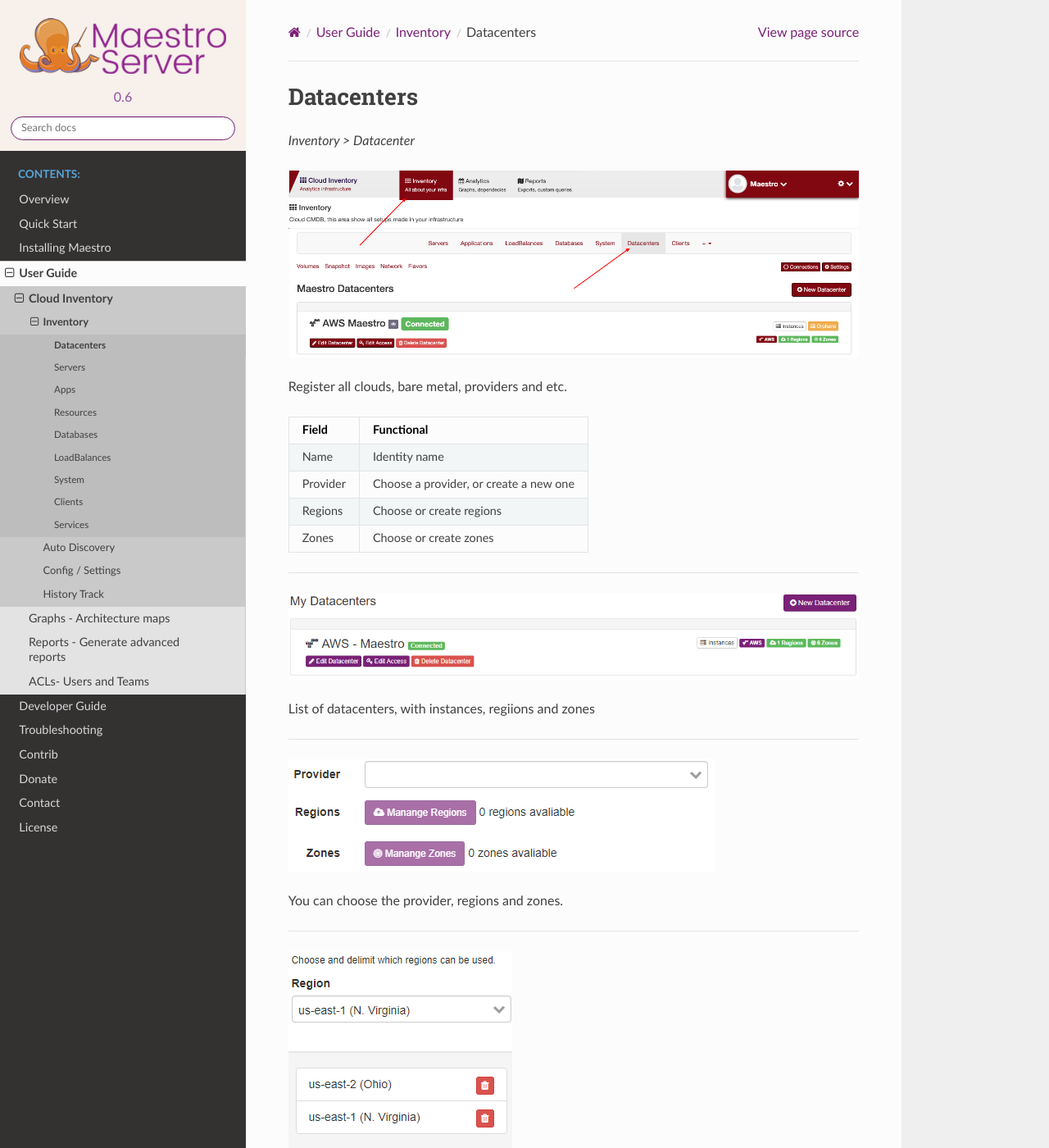
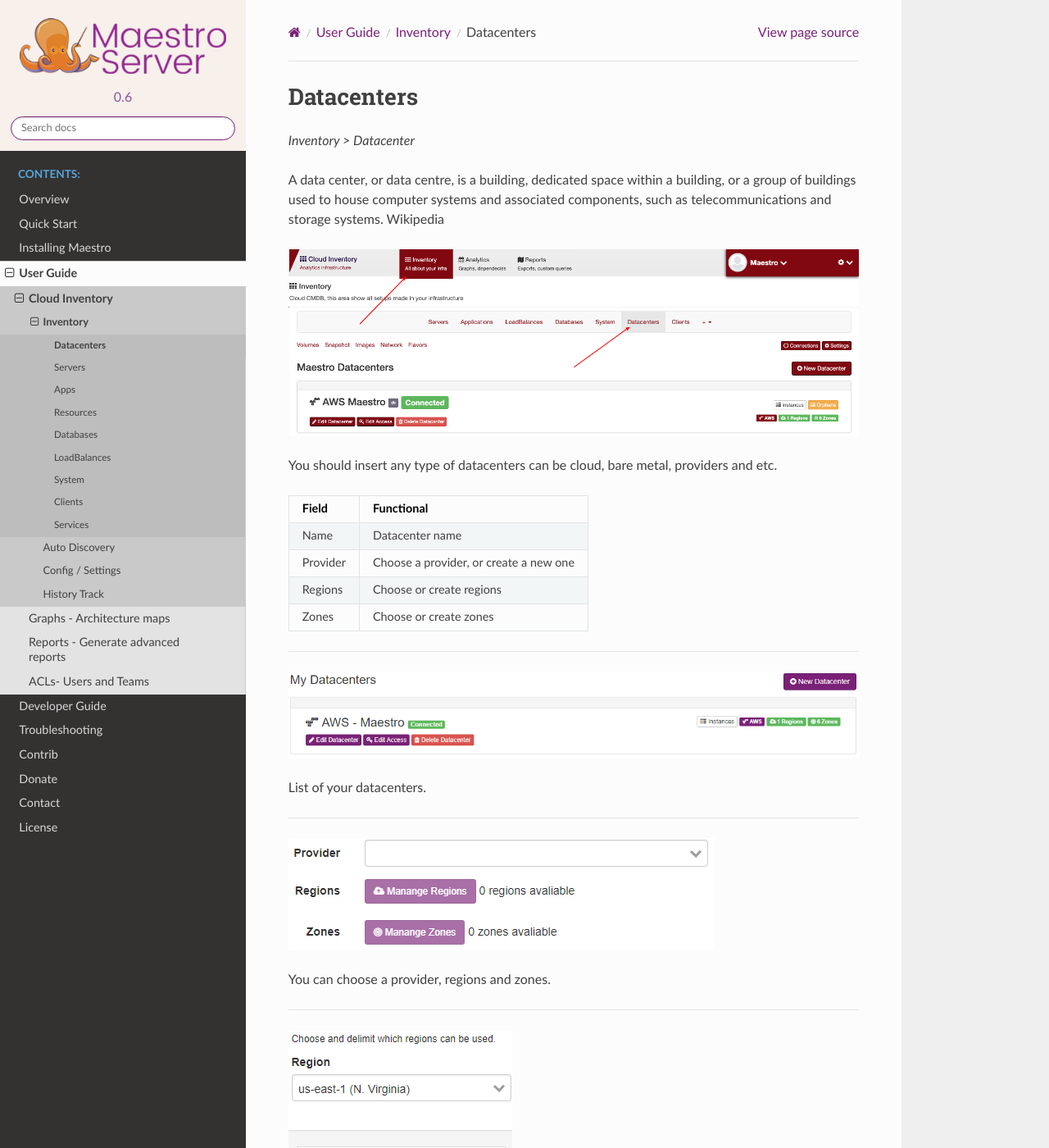
Before and after one commit to maestro-server/webdocs, a Sphinx documentation site: the page built from docs/userguide/cloud_inventory/inventory/datacenters.rst, in a window 1280 px wide and 1400 px high. Shown: the whole window at 82% size. Built offline with Sphinx 7.4.7 and the Read the Docs theme 2.0.0, drawn with Linux system fonts in a browser that asks for light colours; formulas are drawn with MathJax 3; some of the changed text lies outside the part shown.

Commit message:
Update datacenters.rst

```diff
--- a/docs/userguide/cloud_inventory/inventory/datacenters.rst
+++ b/docs/userguide/cloud_inventory/inventory/datacenters.rst
@@ -2,15 +2,17 @@
 -----------
 `Inventory > Datacenter`
 
+A data center, or data centre, is a building, dedicated space within a building, or a group of buildings used to house computer systems and associated components, such as telecommunications and storage systems. Wikipedia
+
 .. image:: ../../../_static/screen/datacenters_p.png
    :alt: Maestro Server - Create datacenters
 
-Register all clouds, bare metal, providers and etc.
+You should insert any type of datacenters can be cloud, bare metal, providers and etc.
 
 ============ ========================================================================================================================================================================================================
 Field        Functional
 ============ ========================================================================================================================================================================================================
-Name         Identity name
+Name         Datacenter name
 Provider     Choose a provider, or create a new one
 Regions      Choose or create regions
 Zones        Choose or create zones
@@ -21,18 +23,18 @@
 .. figure:: ../../../_static/screen/dc.png
    :alt: Maestro Server - Datacenters
 
-List of datacenters, with instances, regiions and zones
+List of your datacenters.
 
 ------------
 
 .. figure:: ../../../_static/screen/dc_regions.png
    :alt: Maestro Server - Datacenters Regions
 
-You can choose the provider, regions and zones.
+You can choose a provider, regions and zones.
 
 ------------
 
 .. figure:: ../../../_static/screen/dc_regions2.png
    :alt: Maestro Server - Datacenters regions 2
 
-Choose regions or create it.
+Selecting an existed region.
```
